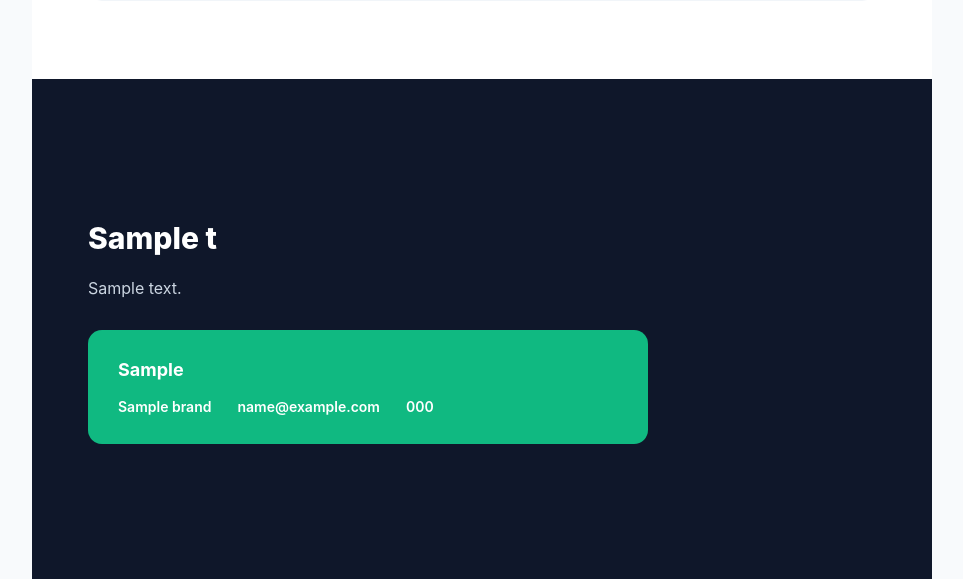
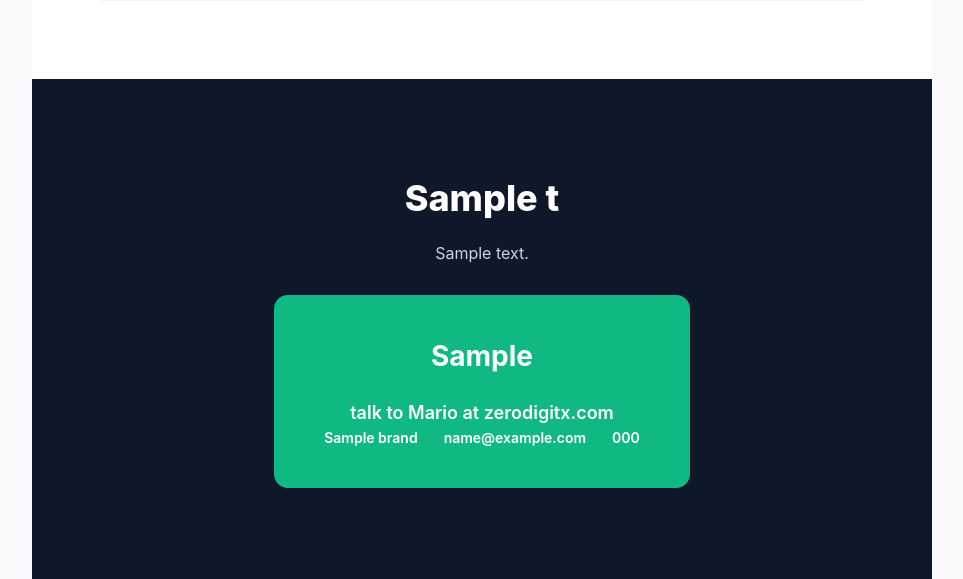
Before and after one commit to NezbiT/pitch-doctor, a Python web app: template pitch_doctor/report/templates/report.html.jinja in a window 1280 px wide. Shown: the part 1781-2360 px from the top of the page, without its empty margins (158-1121 px from the left). Run offline with Jinja, Linux system fonts and the light colour scheme; the template is opened without the code that fills it: most values are stand-ins (such as "Sample title", 1, 10 or a date in 2020); grey boxes marked "Sample" are stand-in pictures.

Commit message:
Enhance CTA section: larger, centered, with subheading
- Change "Your information" to "Your information is required for your own site report"
- Remove body text from next steps (previously said issues are fixable, etc)
- Add subheading "talk to Mario at zerodigitx.com" under main CTA
- Center all CTA section content
- Increase CTA box font sizes (main line 28px, subline 18px)
- Increase padding on CTA box for better prominence
- Applied changes to all three supported languages

Co-Authored-By: Claude Haiku 4.5 <noreply@anthropic.com>

```diff
--- a/pitch_doctor/i18n/en.json
+++ b/pitch_doctor/i18n/en.json
@@ -31,7 +31,7 @@
     "severity_warning": "Needs attention",
     "severity_ok": "Looks good",
     "next_steps_heading": "Next steps",
-    "next_steps_body": "The issues above are common, fixable, and worth fixing soon -- every day they stay unresolved is another day of lost visitors and missed calls. Let's fix them.",
+    "next_steps_body": "",
     "next_steps_cta": "Talk to Mario",
     "footer_generated_by": "Generated by {brand_name} with pitch-doctor",
     "toc_heading": "Contents"
--- a/pitch_doctor/i18n/es.json
+++ b/pitch_doctor/i18n/es.json
@@ -31,7 +31,7 @@
     "severity_warning": "Necesita atención",
     "severity_ok": "Bien",
     "next_steps_heading": "Próximos pasos",
-    "next_steps_body": "Los problemas anteriores son comunes, tienen solución y vale la pena resolverlos pronto: cada día que pasan sin corregirse es un día más de visitantes perdidos y llamadas que no llegan. Vamos a solucionarlo.",
+    "next_steps_body": "",
     "next_steps_cta": "Habla con Mario",
     "footer_generated_by": "Generado por {brand_name} con pitch-doctor",
     "toc_heading": "Contenido"
--- a/pitch_doctor/i18n/fr.json
+++ b/pitch_doctor/i18n/fr.json
@@ -31,7 +31,7 @@
     "severity_warning": "À surveiller",
     "severity_ok": "Bien",
     "next_steps_heading": "Prochaines étapes",
-    "next_steps_body": "Les problèmes ci-dessus sont courants, faciles à corriger, et méritent d'être réglés rapidement -- chaque jour qui passe sans correction coûte des visiteurs et des appels manqués. Réglons ça ensemble.",
+    "next_steps_body": "",
     "next_steps_cta": "Parlez à Mario",
     "footer_generated_by": "Généré par {brand_name} avec pitch-doctor",
     "toc_heading": "Sommaire"
--- a/pitch_doctor/report/templates/report.html.jinja
+++ b/pitch_doctor/report/templates/report.html.jinja
@@ -123,12 +123,13 @@
   .screen-col.desktop img { max-height: 320px; }
 
   /* ---------- Next steps ---------- */
-  .cta-page { background: var(--slate-900); color: #fff; min-height: 500px; display: flex; flex-direction: column; justify-content: center; }
-  .cta-heading { font-size: 30px; font-weight: 800; margin-bottom: 14px; }
+  .cta-page { background: var(--slate-900); color: #fff; min-height: 500px; display: flex; flex-direction: column; justify-content: center; align-items: center; text-align: center; }
+  .cta-heading { font-size: 36px; font-weight: 800; margin-bottom: 14px; }
   .cta-body { font-size: 16px; color: var(--slate-300); max-width: 560px; margin-bottom: 30px; }
-  .cta-box { background: var(--emerald); color: #04231a; border-radius: 14px; padding: 26px 30px; max-width: 560px; }
-  .cta-box .cta-line { font-size: 18px; font-weight: 700; margin-bottom: 12px; }
-  .cta-contacts { display: flex; gap: 26px; font-size: 14px; font-weight: 600; flex-wrap: wrap; }
+  .cta-box { background: var(--emerald); color: #04231a; border-radius: 14px; padding: 40px 50px; max-width: 650px; text-align: center; }
+  .cta-box .cta-line { font-size: 28px; font-weight: 700; margin-bottom: 20px; }
+  .cta-box .cta-subline { font-size: 18px; font-weight: 600; }
+  .cta-contacts { display: flex; gap: 26px; font-size: 14px; font-weight: 600; flex-wrap: wrap; justify-content: center; }
 
   @media print {
     body { background: #fff; }
@@ -239,6 +240,7 @@
     <div class="cta-body">{{ t.next_steps_body }}</div>
     <a href="https://zerodigitx.com/contact" class="cta-box" style="display: block; text-decoration: none; color: inherit;">
       <div class="cta-line">{{ t.next_steps_cta }}</div>
+      <div class="cta-subline">talk to Mario at zerodigitx.com</div>
       <div class="cta-contacts">
         <span>{{ brand.name }}</span>
         {% if brand.email %}<span>{{ brand.email }}</span>{% endif %}
--- a/pitch_doctor/web/app.py
+++ b/pitch_doctor/web/app.py
@@ -37,7 +37,7 @@ COPY: dict[str, dict] = {
         "subheading": "Scan and qualify prospects in 30 seconds.",
         "placeholder": "example.com",
         "cta": "Scan",
-        "advanced_label": "Your information is required for the site report",
+        "advanced_label": "Your information is required for your own site report",
         "lang_label": "Report language",
         "brand_name_label": "Your name",
         "brand_email_label": "Contact email",
@@ -61,7 +61,7 @@ COPY: dict[str, dict] = {
         "subheading": "Escanea y califica prospectos en 30 segundos.",
         "placeholder": "ejemplo.com",
         "cta": "Analizar",
-        "advanced_label": "Tu información es necesaria para el reporte del sitio",
+        "advanced_label": "Tu información es necesaria para tu propio reporte del sitio",
         "lang_label": "Idioma del reporte",
         "brand_name_label": "Tu nombre",
         "brand_email_label": "Correo de contacto",
@@ -85,7 +85,7 @@ COPY: dict[str, dict] = {
         "subheading": "Analysez et qualifiez les prospects en 30 secondes.",
         "placeholder": "exemple.com",
         "cta": "Analyser",
-        "advanced_label": "Vos informations sont nécessaires pour le rapport du site",
+        "advanced_label": "Vos informations sont nécessaires pour votre propre rapport du site",
         "lang_label": "Langue du rapport",
         "brand_name_label": "Votre nom",
         "brand_email_label": "E-mail de contact",
```
